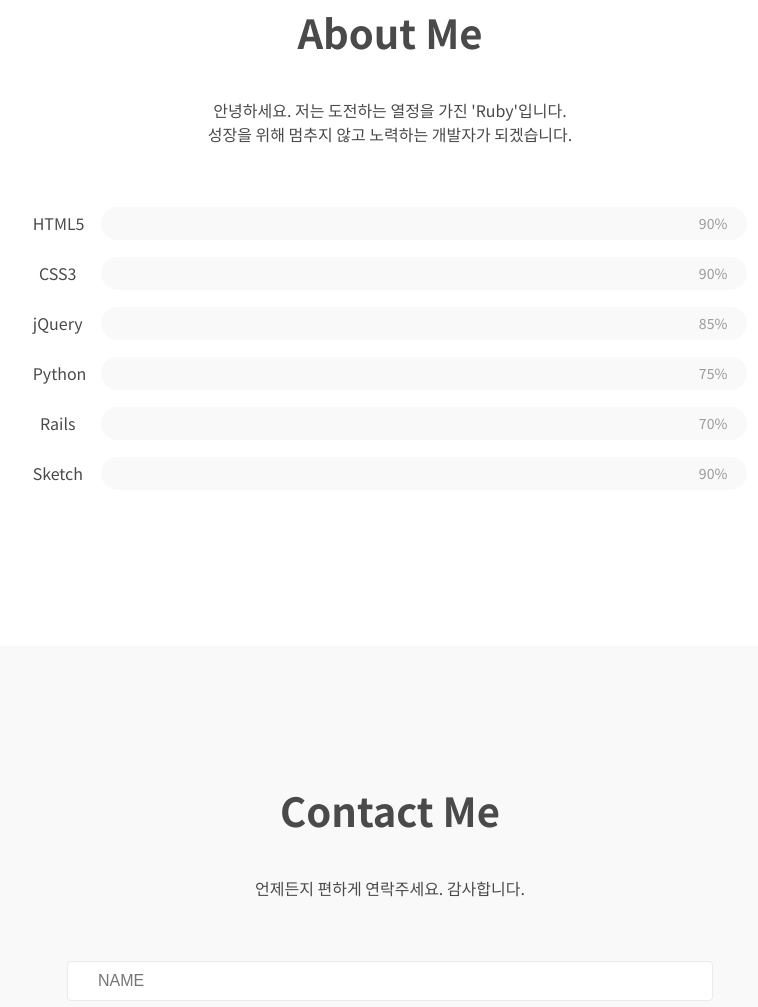
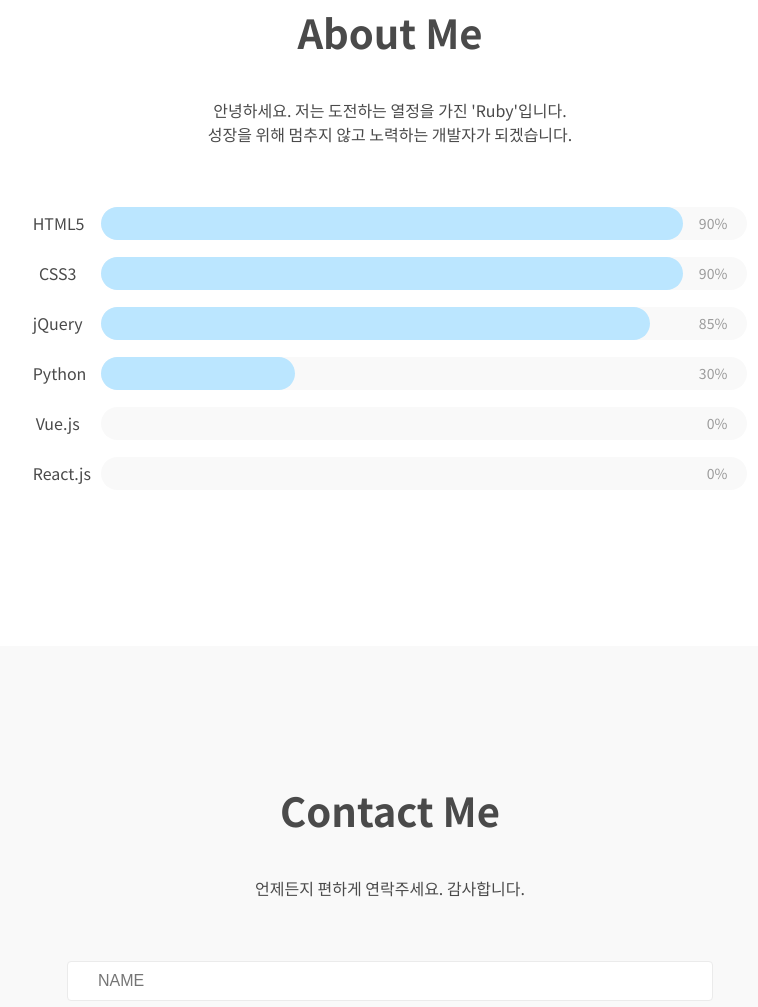
Before and after one commit to nej1044/Portfolio, a plain HTML site: page index.html in a window 1280 px wide. Shown: the part 954-1961 px from the top of the page, without its empty margins (250-1008 px from the left). Drawn offline with nearby package versions, Linux system fonts and the light colour scheme.

Commit message:
inner-bar 수정

```diff
--- a/index.html
+++ b/index.html
@@ -68,27 +68,27 @@
           <div class="bar">
             <div class="inner-bar"></div>
 
-            <span class="percentage">75%</span>
+            <span class="percentage">30%</span>
           </div>
         </div>
 
         <div class="skill">
-          <div class="title">Rails</div>
+          <div class="title">Vue.js</div>
 
           <div class="bar">
             <div class="inner-bar"></div>
 
-            <span class="percentage">70%</span>
+            <span class="percentage">0%</span>
           </div>
         </div>
 
         <div class="skill">
-          <div class="title">Sketch</div>
+          <div class="title">React.js</div>
 
           <div class="bar">
             <div class="inner-bar"></div>
 
-            <span class="percentage">90%</span>
+            <span class="percentage">0%</span>
           </div>
         </div>
       </div>
--- a/js/script.js
+++ b/js/script.js
@@ -5,6 +5,12 @@ function scrollHandler() {
 
   if ($(window).scrollTop() >= $('.about').position().top) {
     $('.menu-right button').css('color', '#4a4a4a');
+    // inner bar
+    $('.skill').each(function() {
+      var skill = $(this);
+      var percentage = skill.find('.percentage').text();
+      skill.find('.inner-bar').animate({width: percentage}, 1200);
+    });
   } else {
     $('.menu-right button').css('color', 'white');
   }
```
